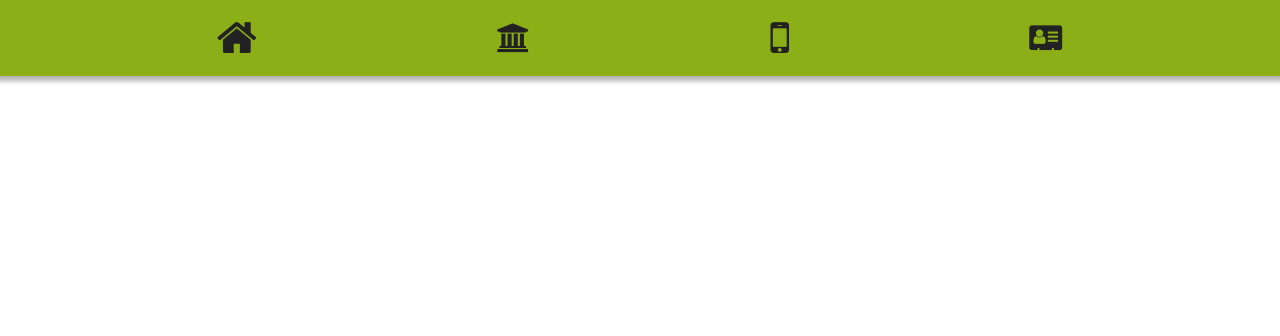
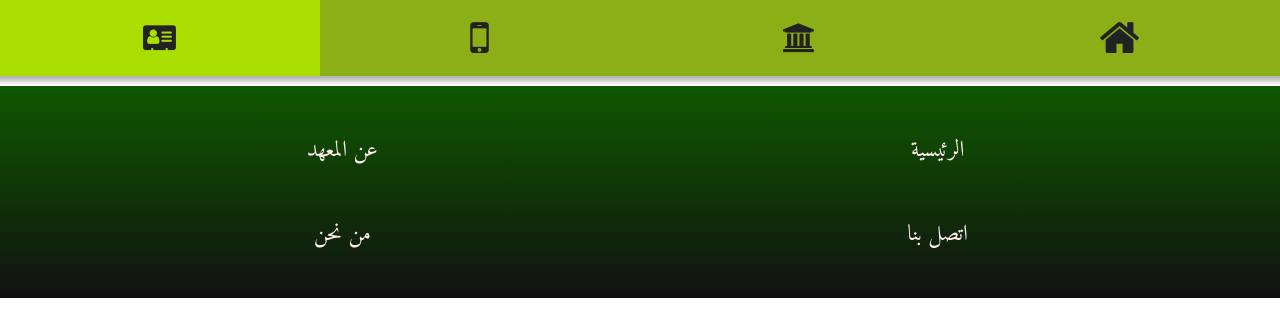
Before and after one commit to systemry420/ng-kyrwn, an Angular app: page /index in a window 1280 px wide. Shown: the top 336 px of the page. Built offline with nearby package versions, Linux system fonts and the light colour scheme.

Commit message:
add footer

```diff
--- a/src/app/app.component.css
+++ b/src/app/app.component.css
@@ -9,6 +9,7 @@ nav {
   font-family: amiri;
   box-shadow: 0 0 5px 5px rgba(0, 0, 0, 0.3);
   margin-bottom: 10px;
+  direction: rtl;
 }
 
 nav ul {
@@ -18,6 +19,7 @@ nav ul {
 }
 
 nav ul li {
+  width: 25%;
   padding: 0.5em;
   text-transform: uppercase;
   color: #222;
@@ -36,7 +38,36 @@ nav ul li a {
   height: 60px;
 }
 
-nav ul li:hover, nav ul li:active {
+nav ul li:hover, nav ul li:active, nav ul li.selected {
   background-color: #aadd00;
   cursor: pointer;
 }
+
+
+footer {
+  background-color: #2d711f;
+  background-image: linear-gradient( #0f5800, #111);
+  padding: 1em 2em;
+  font-family: amiri;
+  font-size: 1.4em;
+  direction: rtl;
+}
+
+footer ul {
+  list-style-type: none;
+  display: grid;
+  grid-template-columns: 50% 50%;
+  grid-template-rows: auto;
+  justify-content: space-around;
+}
+
+footer ul li {
+  margin: 1em 0;
+  justify-self: center;
+}
+
+
+footer ul li a {
+  color: #fee;
+  /* border-bottom: 3px solid #ccc; */
+}
--- a/src/app/app.component.html
+++ b/src/app/app.component.html
@@ -10,3 +10,13 @@
 </nav>
 
 <router-outlet></router-outlet>
+
+<footer>
+  <ul>
+    <li *ngFor="let p of footer; let i = index">
+      <a (click)="selectedIndex = i"  [routerLink]="[p.url]" [class.selected]="selectedIndex == i">
+        {{ p.text }}
+      </a>
+    </li>
+  </ul>
+</footer>
--- a/src/app/app.component.ts
+++ b/src/app/app.component.ts
@@ -30,4 +30,24 @@ export class AppComponent {
       icon: "fa fa-address-card fa-2x"
     },
   ]
+
+  public footer = [
+    {
+      url: "index",
+      text: "الرئيسية",
+    },
+    {
+      url: "about",
+      text: "عن المعهد",
+    },
+    {
+      url: "contact",
+      text: "اتصل بنا",
+    },
+    {
+      url: "staff",
+      text: "من نحن",
+    },
+
+  ]
 }
--- a/src/styles.css
+++ b/src/styles.css
@@ -234,33 +234,6 @@ button:hover {
     border-radius: 5px;
 }
 
-footer {
-    background-color: #2d711f;
-    background-image: linear-gradient( #1e5e11, #111);
-    padding: 1em 2em;
-    font-family: amiri;
-    font-size: 1.4em;
-    direction: rtl;
-}
-
-footer ul {
-    list-style-type: none;
-    display: grid;
-    grid-template-columns: 50% 50%;
-    grid-template-rows: auto;
-    justify-content: space-around;
-}
-
-footer ul li {
-    margin: 1em 0;
-    justify-self: center;
-}
-
-
-footer ul li a {
-    color: #fee;
-    border-bottom: 3px solid #ccc;
-}
 
 .wrong {
     max-width: 600px;
```
